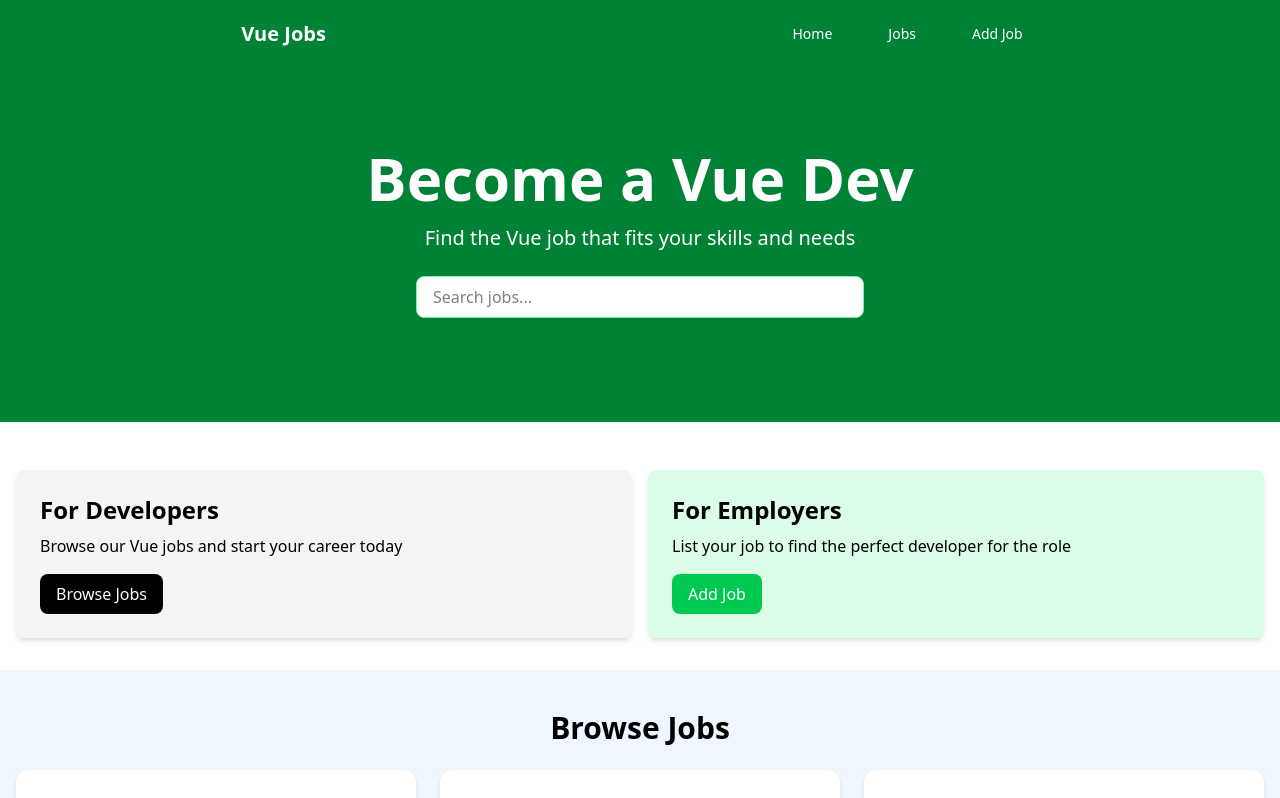
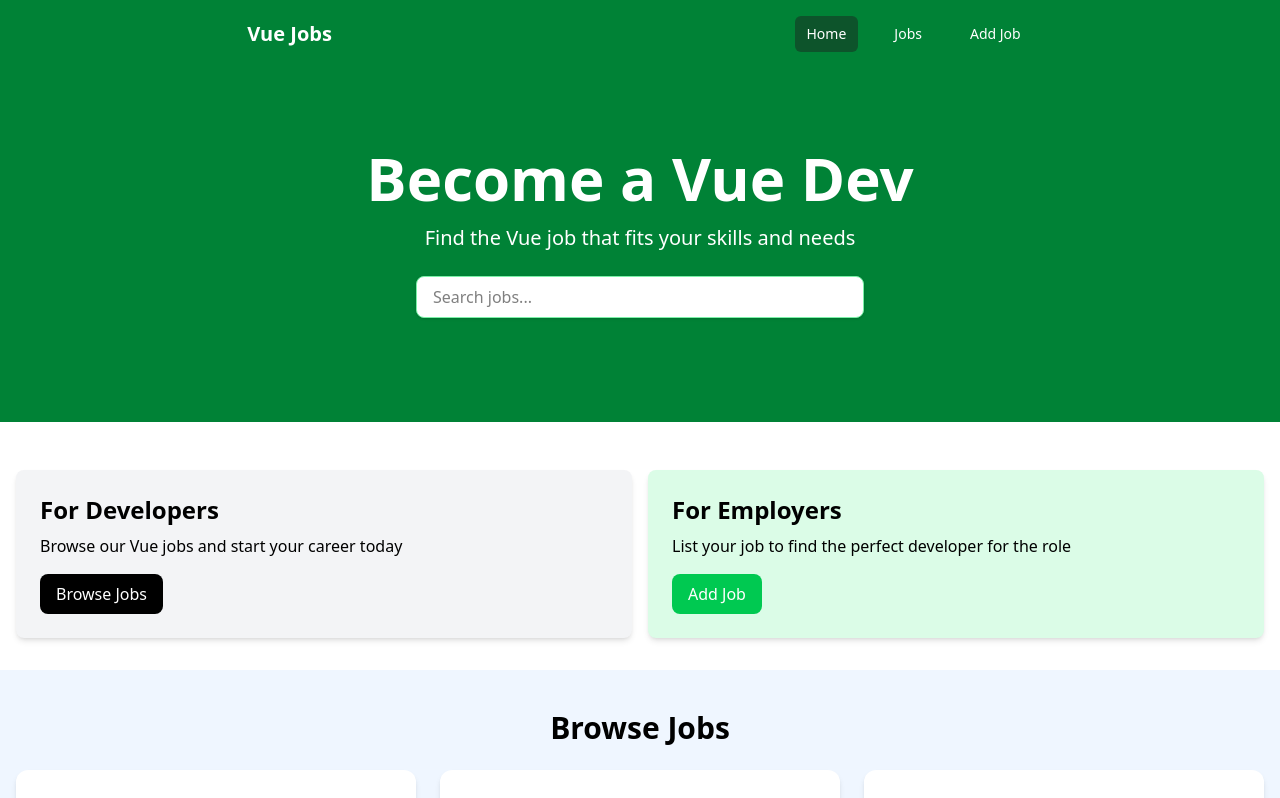
Before and after one commit to chrisokoriedev/crashprojectvue2025, a Vue app: page / in a window 1280 px wide. Shown: the top 798 px of the page. Built offline with nearby package versions, Linux system fonts and the light colour scheme.

Commit message:
feat: refactor Navbar component for improved route handling and active link styling

```diff
--- a/src/components/Navbar.vue
+++ b/src/components/Navbar.vue
@@ -1,7 +1,16 @@
 <script setup>
-const isActive = (routeName) => {
-  return route.name === routeName;
-};
+import { useRoute } from 'vue-router'
+import { computed } from 'vue'
+
+const route = useRoute()
+
+const isActive = computed(() => (routeName) => {
+  return route.path === routeName
+})
+
+const isHomeActive = computed(() => route.path === '/')
+const isJobsActive = computed(() => route.path === '/jobs')
+const isAddJobActive = computed(() => route.path === '/addjob')
 </script>
 <template>
   <nav class="bg-green-700 text-white p-4 shadow flex items-center justify-around">
@@ -12,13 +21,37 @@ const isActive = (routeName) => {
 
     <!-- Navigation Links -->
     <div class="flex space-x-6 text-sm font-medium">
-      <router-link to="/" class="px-4 py-2 rounded hover:bg-gray-600 transition">
+      <router-link to="/" :class="[
+        isActive('/') ?
+          'bg-green-900'
+          : 'hover:bg-gray-800 hover:text-white',
+        'text-white',
+        'px-3',
+        'py-2',
+        'rounded-md'
+      ]">
         Home
       </router-link>
-      <router-link to="/jobs" class="px-4 py-2 rounded hover:bg-gray-600 transition">
+      <router-link to="/jobs" :class="[
+        isActive('/jobs') ?
+          'bg-green-900'
+          : 'hover:bg-gray-800 hover:text-white',
+        'text-white',
+        'px-3',
+        'py-2',
+        'rounded-md'
+      ]">
         Jobs
       </router-link>
-      <router-link to="/addjob" class="px-4 py-2 rounded hover:bg-gray-600 transition">
+      <router-link to="/addjob" :class="[
+        isActive('/addjob') ?
+          'bg-green-900'
+          : 'hover:bg-gray-800 hover:text-white',
+        'text-white',
+        'px-3',
+        'py-2',
+        'rounded-md'
+      ]">
         Add Job
       </router-link>
     </div>
```
